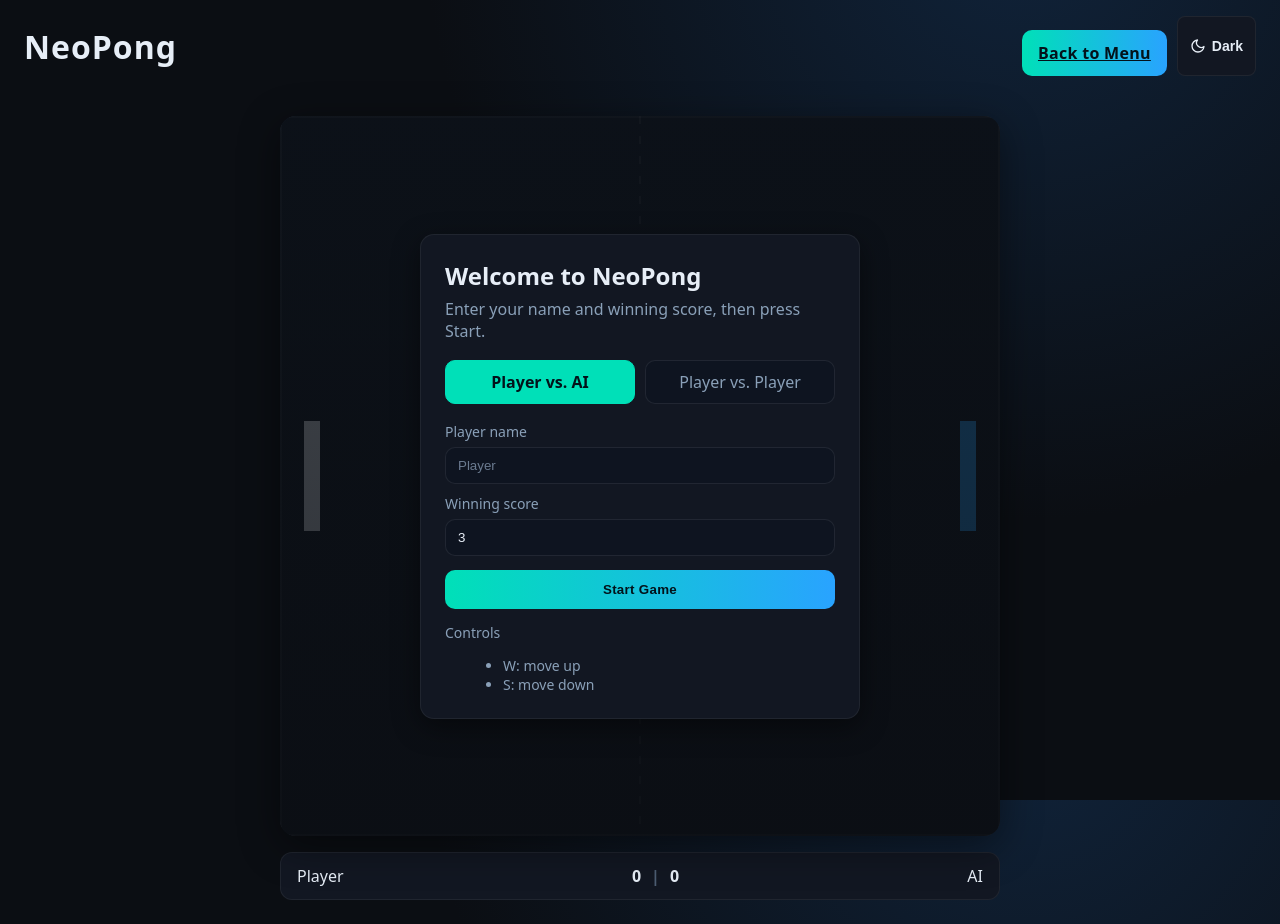
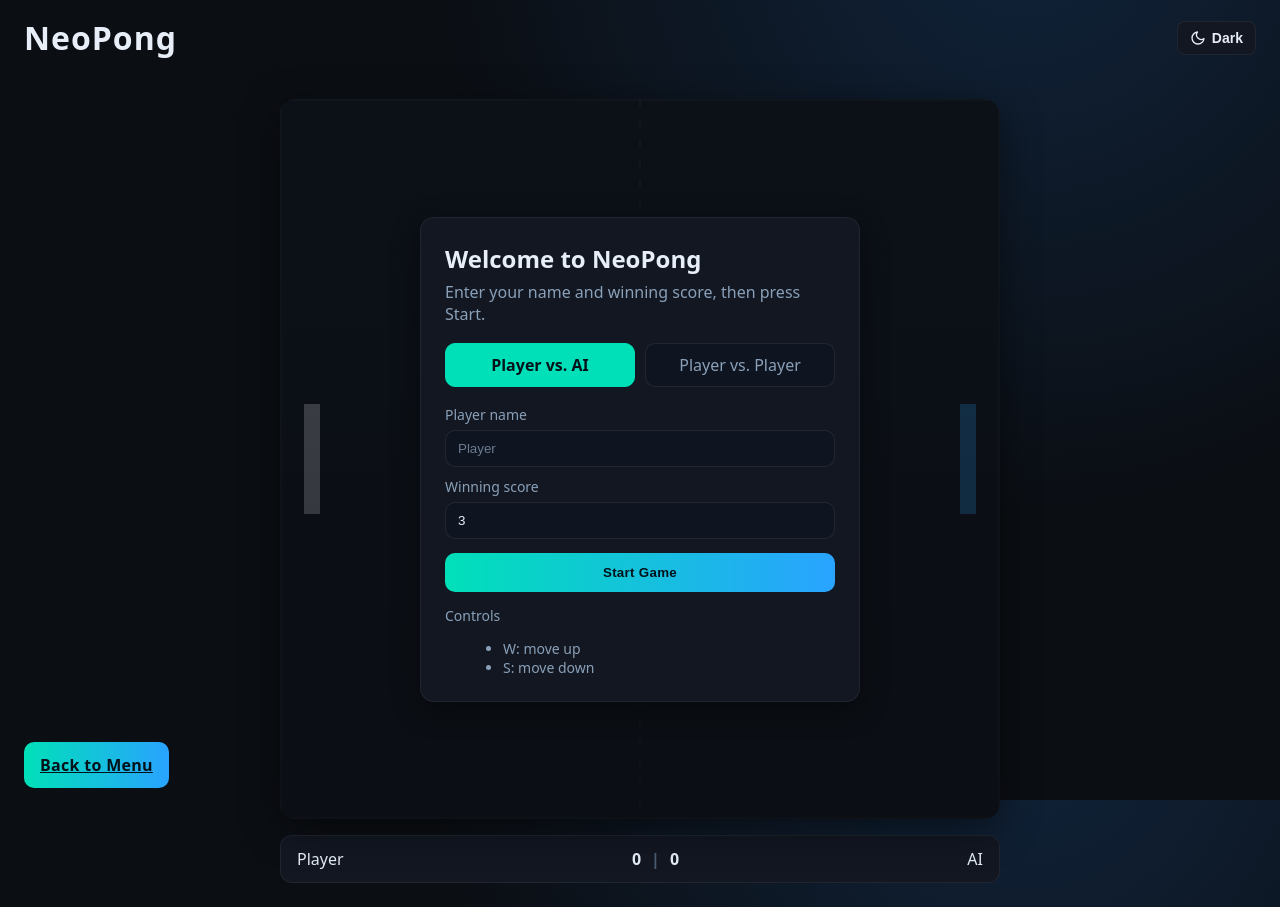
Before and after one commit to zsolomon88/vibe-factory, a plain HTML site: page games/pong/index.html in a window 1280 px wide. Drawn offline with Linux system fonts and the light colour scheme.

Commit message:
refactor(pong): move back to menu button to footer

```diff
--- a/games/pong/index.html
+++ b/games/pong/index.html
@@ -12,8 +12,6 @@
     <div class="app">
         <header class="header">
             <h1 class="title">NeoPong</h1>
-            <div>
-                <a href="../../index.html" class="menu-button">Back to Menu</a>
             <button id="themeToggle" class="theme-toggle" aria-label="Toggle dark/light mode">
                 <svg id="themeIcon" width="16" height="16" viewBox="0 0 24 24" fill="none"
                     stroke="currentColor" stroke-width="2" stroke-linecap="round" stroke-linejoin="round">
@@ -21,7 +19,6 @@
                 </svg>
                 <span id="themeText">Dark</span>
             </button>
-            </div>
         </header>
 
         <main class="main">
@@ -83,6 +80,10 @@
                 </div>
             </div>
         </main>
+
+        <footer class="footer">
+            <a href="../../index.html" class="menu-button">Back to Menu</a>
+        </footer>
     </div>
 
     <script src="game.js"></script>
--- a/styles.css
+++ b/styles.css
@@ -63,6 +63,12 @@ body {
 .header div {
     display: flex;
     gap: 10px;
+}
+
+.footer {
+    position: fixed;
+    bottom: 24px;
+    left: 24px;
 }
 
 .title {
```
Lines whose indentation alone changed are shown as unchanged.
